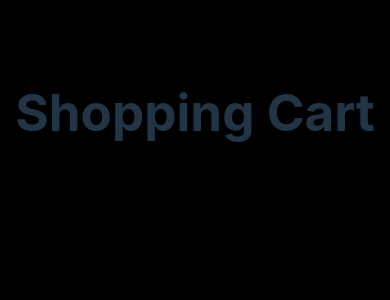
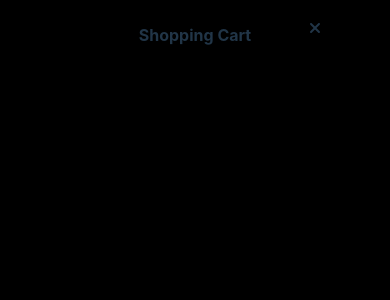
Before and after one commit to Vishnuraj1/E-commerce-app, a React app: page /cartPage in a window 390 px wide. Shown: the top 300 px of the page. Built offline with nearby package versions, Linux system fonts and the light colour scheme; the HTML template or start-up script is replaced by a standard one.

Commit message:
Cart page is responsive(But need a small adjustment)

```diff
--- a/src/components/Product/Cart.jsx
+++ b/src/components/Product/Cart.jsx
@@ -21,14 +21,14 @@ const Cart = () => {
 
     <div className='cart'>
       <FontAwesomeIcon icon="fa-solid fa-xmark" beat  className='close-btn'  onClick={handleIconClick}/>
-      <h1>Shopping Cart</h1>
+      <h1 className='Cart-name'>Shopping Cart</h1>
       <div className='list'>
         {cartList.map((cartItem, index) => (
             <div key={index} className='list-box'>
               <img src={cartItem.image} alt="" className='cartImg'/>
           <p className='cart-title'>{cartItem.title}  </p>
           <p className='cart-price'>${cartItem.price}</p>
-          <button onClick={()=> dispatch(removeFromCart(cartItem.id))}>Remove </button>
+          <button className='remove-btn' onClick={()=> dispatch(removeFromCart(cartItem.id))}>Remove </button>
           </div>
         ))}
       </div>
--- a/src/style.scss
+++ b/src/style.scss
@@ -194,6 +194,19 @@
         top: 70px;
         right: -600px;
         cursor: pointer;
+
+        @include mobile{
+            font-size: medium;
+            position: relative;
+            top: 20px;
+            right: -120px;
+        }
+       }
+       .Cart-name{
+
+        @include mobile{
+            font-size: medium;
+        }
        }
        .list{
         //   overflow: auto;
@@ -202,16 +215,41 @@
               flex-direction: row;
               margin: 30px 50px;
               gap: 40px;
+
+              @include mobile{
+                gap: 10px;
+            }
              .cartImg{
                  height: 100px;
                  width: 100px;
+
+                 @include mobile{
+                    height: 50px;
+                    width: 50px;
+                    padding-top: 16px;
+                }
                 }
                 .cart-title{
                     width: 250px;
+                    @include mobile{
+                        width: 100px;
+                        font-size: small;
+                    }
                 }
                 .cart-price{
                     width: 20px;
                     height: 20px;
+                    @include mobile{
+                        width: 43px;
+                    }
+                }
+                .remove-btn{
+                    @include mobile{
+                        width: 80px;
+                        height: 40px;
+                        padding: 5px;
+                        margin-top: 20px;
+                    }
                 }
             }
         }
```
